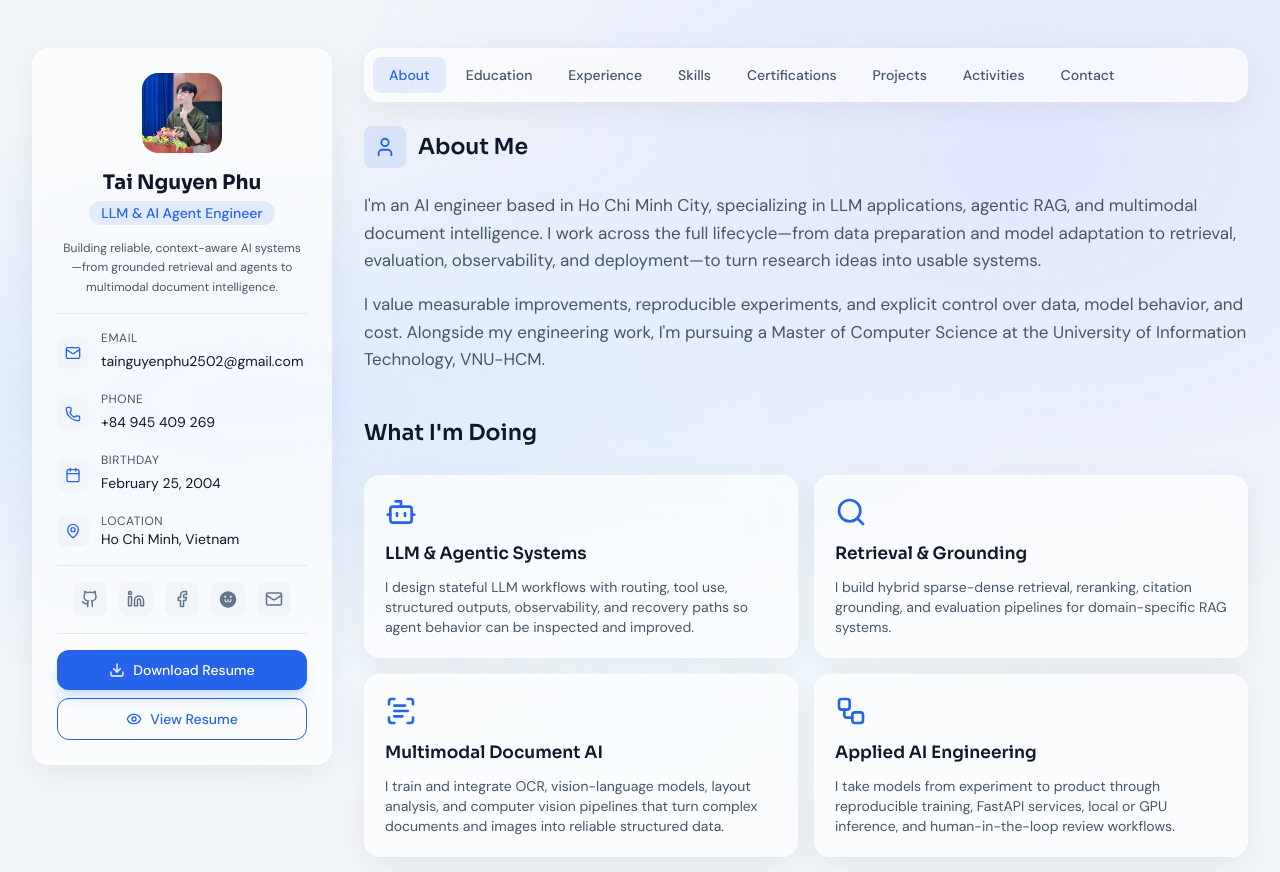
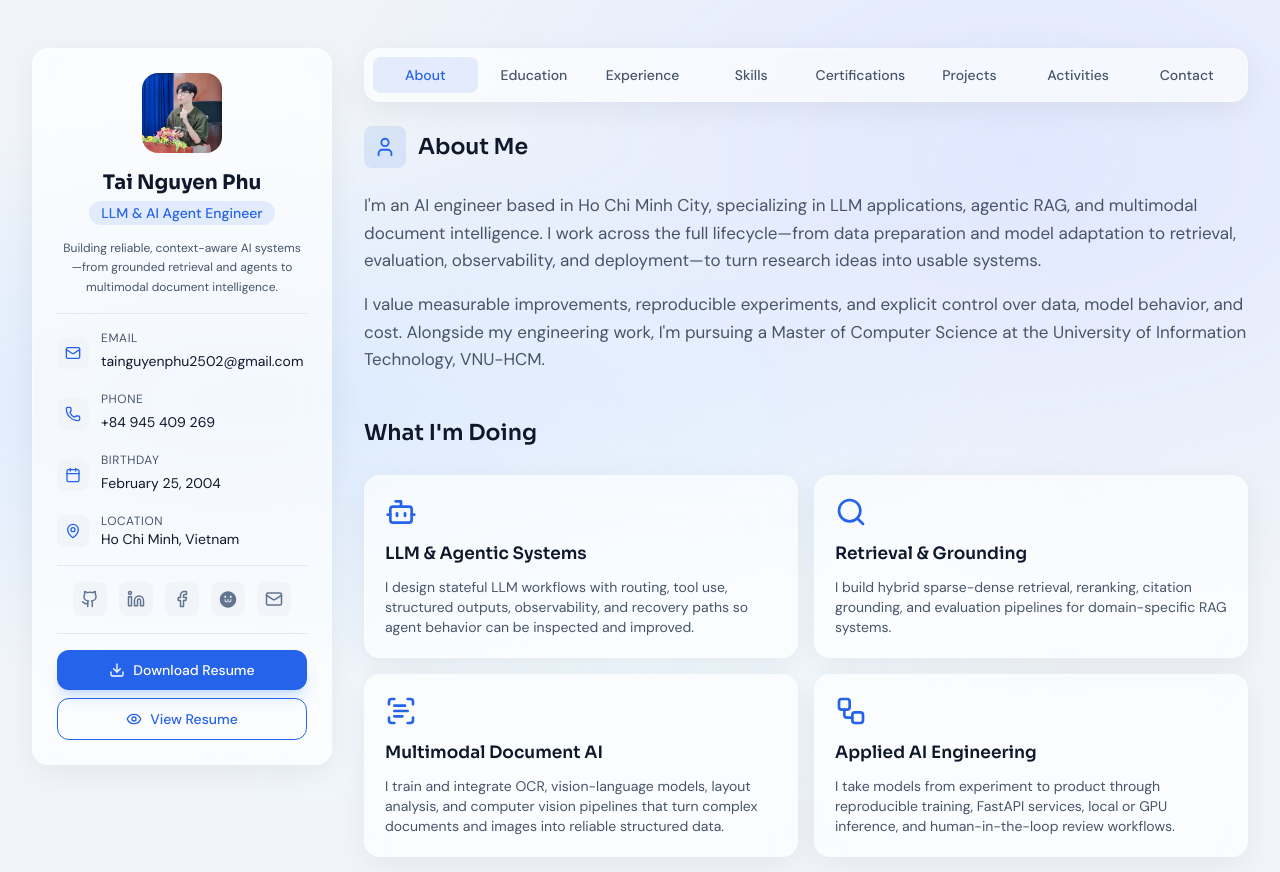
Before and after one commit to YuITC/Tai-Nguyen-Phu-Portfolio, a Next.js app: page / in a window 1280 px wide. Shown: the top 872 px of the page. Built offline with nearby package versions, Linux system fonts and the light colour scheme; no server answers.

Commit message:
feat: modify navbar

```diff
--- a/src/components/Navbar.tsx
+++ b/src/components/Navbar.tsx
@@ -22,12 +22,12 @@ interface NavbarProps {
 export default function Navbar({ activeTab, onTabChange }: NavbarProps) {
   return (
     <nav className="glass px-2 py-2 mb-6 overflow-x-auto">
-      <ul className="flex items-center gap-1 min-w-max">
+      <ul className="flex min-w-max items-center gap-1 xl:min-w-0 xl:w-full">
         {TABS.map((tab) => (
-          <li key={tab} className="relative">
+          <li key={tab} className="relative shrink-0 xl:flex-1">
             <button
               onClick={() => onTabChange(tab)}
-              className={`px-4 py-2 rounded-lg text-sm font-medium transition-colors relative z-10 ${
+              className={`relative z-10 w-full whitespace-nowrap rounded-lg px-4 py-2 text-sm font-medium transition-colors xl:px-2 ${
                 activeTab === tab
                   ? "text-[var(--color-accent)]"
                   : "text-[var(--color-text-secondary)] hover:text-[var(--color-text-primary)]"
```
